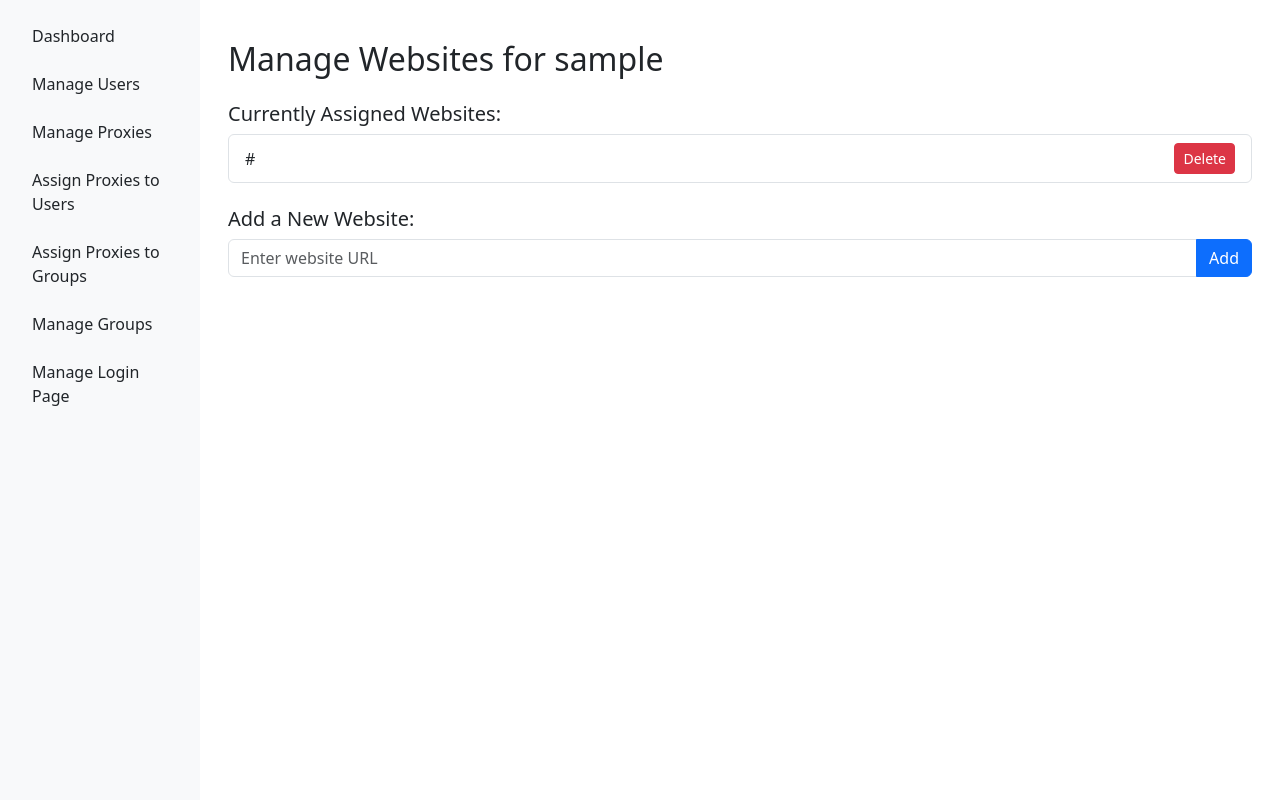
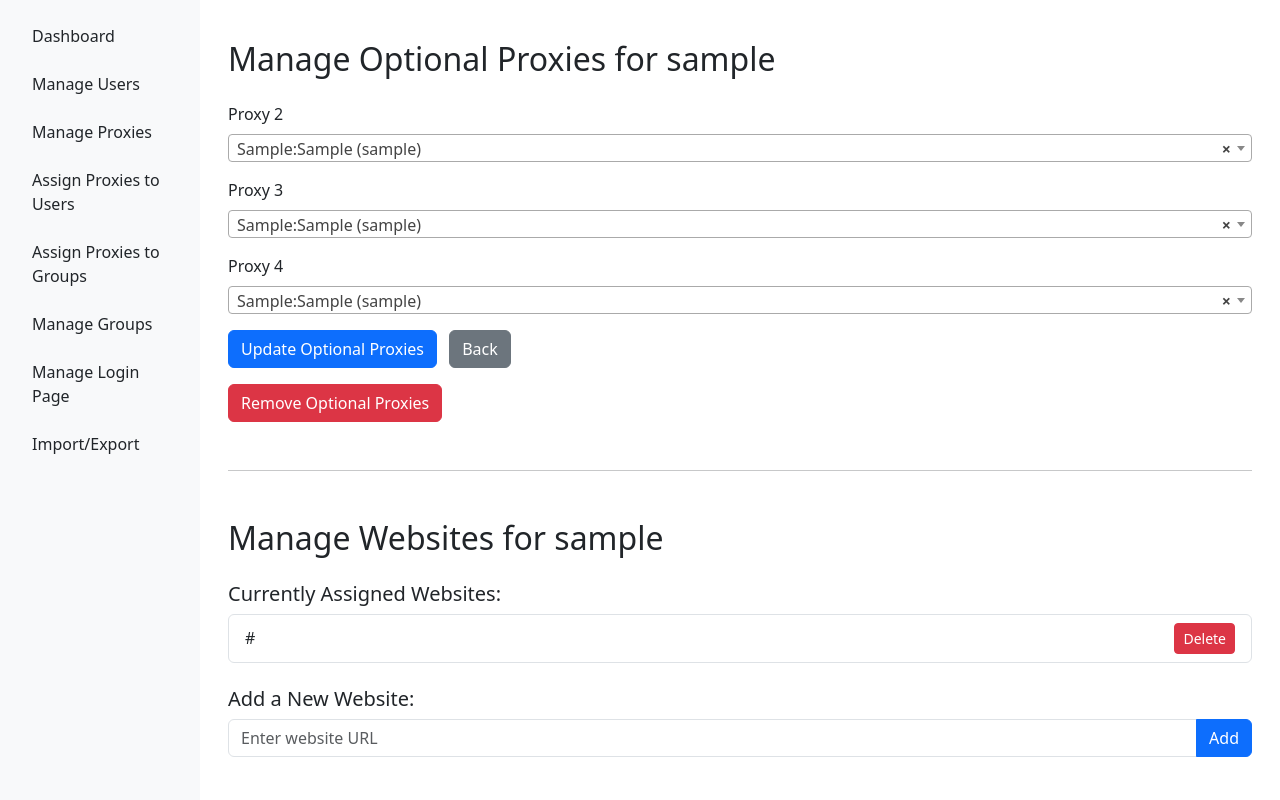
Before and after one commit to MaazAhmd/Proxy-Browser, a Flask app: page /users/1/websites in a window 1280 px wide. Shown: the part 56-856 px from the top of the page. Run offline with Flask 3, Linux system fonts and the light colour scheme; a user stored in the database is signed in; tables that the repository leaves empty hold one stand-in row (values such as "Sample post"); some libraries are stand-ins or nearby versions.

Commit message:
Add import export and a few minor things

```diff
--- a/Admin-Panel/app.py
+++ b/Admin-Panel/app.py
@@ -13,6 +13,7 @@ from proxy import proxies_bp
 from groups import groups_bp
 from cookie import cookie_api
 from content import content_bp
+from import_export import import_export_bp
 
 app = Flask(__name__)
 
@@ -53,6 +54,7 @@ app.register_blueprint(proxies_bp, url_prefix='/proxy')
 app.register_blueprint(groups_bp, url_prefix='/groups')
 app.register_blueprint(cookie_api, url_prefix='/')
 app.register_blueprint(content_bp, url_prefix='/content')
+app.register_blueprint(import_export_bp, url_prefix='/import_export')
 
 app.config['DEBUG'] = True  # Add this line
 app.config['MAIL_SERVER'] = 'smtp.gmail.com'
--- a/Admin-Panel/models.py
+++ b/Admin-Panel/models.py
@@ -37,6 +37,7 @@ class User(db.Model):
     disabled_after = db.Column(db.DateTime, nullable=True)
     disabled = db.Column(db.Boolean, nullable=False, default=False)
     session_limit = db.Column(db.Integer, nullable=False, default=1)
+    # note = db.Column(db.Text, nullable=True, default=None)  # New field for user notes
 
     proxy_id = db.Column(db.String(64), db.ForeignKey('proxy.id'), nullable=True)
     # proxy = db.relationship('Proxy', back_populates='assigned_to_users')  # Relationship with Proxy
--- a/Admin-Panel/templates/base.html
+++ b/Admin-Panel/templates/base.html
@@ -103,6 +103,12 @@
               Manage Login Page
             </a>
           </li>
+          <li class="nav-item mb-2">
+            <a class="nav-link {% if page == 'import_export' %}bg-secondary text-white{% else %}text-dark{% endif %}" style="border-radius: 0.5em;"
+              href="{{ url_for('import_export.import_export_page') }}">
+              Import/Export
+            </a>
+          </li>
         </ul>
       </nav>
 
--- a/Admin-Panel/templates/users/manage_websites.html
+++ b/Admin-Panel/templates/users/manage_websites.html
@@ -1,8 +1,59 @@
 {% extends "base.html" %}
-{% block title %}Manage Websites{% endblock %}
+{% block title %}Manage Optional Proxies{% endblock %}
 
 {% block content %}
 <div class="container mt-4">
+
+  <h2 class="mb-4">Manage Optional Proxies for {{ user.username }}</h2>
+
+  <form method="POST" action="{{ url_for('users.manage_optional_proxies', user_id=user.id) }}">
+    <div class="mb-3">
+      <label for="proxy2" class="form-label">Proxy 2</label>
+      <select name="proxy2_id" id="proxy2" class="form-select select2">
+        <option value="">-- Unassigned --</option>
+        {% for proxy in proxies %}
+        <option value="{{ proxy.id }}" {% if user.proxy2_id == proxy.id %}selected{% endif %}>
+          {{ proxy.host }}:{{ proxy.port }} ({{ proxy.username }})
+        </option>
+        {% endfor %}
+      </select>
+    </div>
+
+    <div class="mb-3">
+      <label for="proxy3" class="form-label">Proxy 3</label>
+      <select name="proxy3_id" id="proxy3" class="form-select select2">
+        <option value="">-- Unassigned --</option>
+        {% for proxy in proxies %}
+        <option value="{{ proxy.id }}" {% if user.proxy3_id == proxy.id %}selected{% endif %}>
+          {{ proxy.host }}:{{ proxy.port }} ({{ proxy.username }})
+        </option>
+        {% endfor %}
+      </select>
+    </div>
+
+    <div class="mb-3">
+      <label for="proxy4" class="form-label">Proxy 4</label>
+      <select name="proxy4_id" id="proxy4" class="form-select select2" {% if not user.proxy3_id %}disabled{% endif %}>
+        <option value="">-- Unassigned --</option>
+        {% for proxy in proxies %}
+        <option value="{{ proxy.id }}" {% if user.proxy4_id == proxy.id %}selected{% endif %}>
+          {{ proxy.host }}:{{ proxy.port }} ({{ proxy.username }})
+        </option>
+        {% endfor %}
+      </select>
+    </div>
+
+    <button type="submit" class="btn btn-primary">Update Optional Proxies</button>
+    <a href="{{ url_for('users.index') }}" class="btn btn-secondary ms-2">Back</a>
+  </form>
+
+  <!-- REMOVE ALL PROXIES BUTTON -->
+  <form method="POST" action="{{ url_for('users.clear_optional_proxies', user_id=user.id) }}" class="mt-3">
+    <button type="submit" class="btn btn-danger">Remove Optional Proxies</button>
+  </form>
+
+  <hr class="my-5">
+
   <h2>Manage Websites for {{ user.username }}</h2>
 
   <h5 class="mt-4">Currently Assigned Websites:</h5>
@@ -27,4 +78,34 @@
     </div>
   </form>
 </div>
+
+<!-- Select2 and jQuery -->
+<link href="https://cdn.jsdelivr.net/npm/select2@4.1.0-rc.0/dist/css/select2.min.css" rel="stylesheet" />
+<script src="https://cdn.jsdelivr.net/npm/jquery@3.6.4/dist/jquery.min.js"></script>
+<script src="https://cdn.jsdelivr.net/npm/select2@4.1.0-rc.0/dist/js/select2.min.js"></script>
+
+<script>
+  $(document).ready(function () {
+   $('.select2').select2({
+    minimumResultsForSearch: 0, // <--- THIS forces the search box
+    placeholder: "-- Unassigned --",
+    allowClear: true,
+    width: '100%'
+    });
+
+    function toggleProxyAccess() {
+      const proxy3Val = $('#proxy3').val();
+
+      $('#proxy4').prop('disabled', !proxy3Val);
+      if (!proxy3Val) {
+        $('#proxy4').val(null).trigger('change');
+      }
+    }
+
+    $('#proxy3').on('change', toggleProxyAccess);
+
+    toggleProxyAccess(); // initialize
+  });
+
+</script>
 {% endblock %}
--- a/Admin-Panel/users.py
+++ b/Admin-Panel/users.py
@@ -297,6 +297,7 @@ def toggle_2fa():
 @login_required
 def manage_websites(user_id):
     user = User.query.get_or_404(user_id)
+    proxies = Proxy.query.all()
 
     if request.method == 'POST':
         website = request.form.get('website')
@@ -308,7 +309,40 @@ def manage_websites(user_id):
         return redirect(url_for('users.manage_websites', user_id=user_id))
 
     websites = SpecificWebsite.query.filter_by(user_id=user_id).all()
-    return render_template('users/manage_websites.html', user=user, websites=websites)
+    return render_template('users/manage_websites.html', user=user, websites=websites, proxies=proxies)
+
+
+@users_bp.route('/<user_id>/manage-optional-proxies', methods=['POST'])
+def manage_optional_proxies(user_id):
+    user = User.query.get_or_404(user_id)
+    proxy2_id = request.form.get('proxy2_id') or None
+    proxy3_id = request.form.get('proxy3_id') or None
+    proxy4_id = request.form.get('proxy4_id') or None
+
+    # Enforce logical assignment conditions
+    if proxy4_id and not proxy3_id:
+        flash("Cannot assign Proxy 4 without assigning Proxy 3.", "danger")
+        return redirect(request.url)
+    if proxy3_id and not proxy2_id:
+        flash("Cannot assign Proxy 3 without assigning Proxy 2.", "danger")
+        return redirect(request.url)
+
+    user.proxy2_id = proxy2_id
+    user.proxy3_id = proxy3_id
+    user.proxy4_id = proxy4_id
+    db.session.commit()
+    flash("Optional proxies updated successfully.", "success")
+    return redirect(url_for('users.manage_websites', user_id=user_id))
+
+@users_bp.route('/<user_id>/clear-optional-proxies', methods=['POST'])
+def clear_optional_proxies(user_id):
+    user = User.query.get_or_404(user_id)
+    user.proxy2_id = None
+    user.proxy3_id = None
+    user.proxy4_id = None
+    db.session.commit()
+    flash("All optional proxies removed.", "success")
+    return redirect(url_for('users.manage_websites', user_id=user.id))
 
 
 @users_bp.route('/<user_id>/websites/delete/<int:website_id>', methods=['POST'])
```
Also changed, not shown: Admin-Panel/import_export.py (added, +113 -0 lines), Admin-Panel/templates/import_export.html (added, +27 -0 lines), Admin-Panel/templates/users/index.html (+7 -51 lines), Desktop-Browser/login.py (+13 -5 lines). Lines whose indentation alone changed are shown as unchanged.
